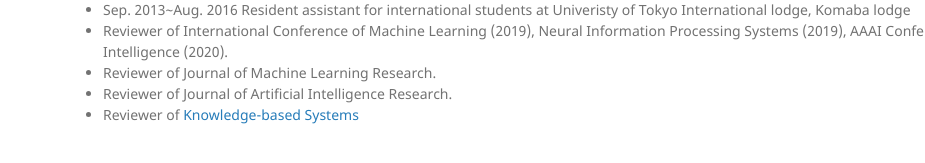
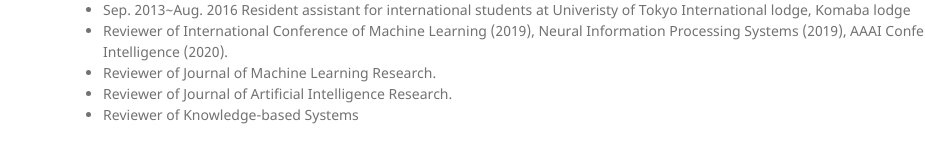
Before and after one commit to jinnaiyuu/jinnaiyuu.github.io, a Jekyll site: the page built from index.md, in a window 1280 px wide and 900 px high, scrolled down 3246 px. Shown: the part 705-868 px from the top of the window, without its empty margins (355-1280 px from the left). Built offline with Jekyll 4.4.1, drawn with Linux system fonts in a browser that asks for light colours; our own code applies the rules of GitHub Pages for plain Markdown files; some of the changed lines change nothing that is shown.

Commit message:
removed link to kbs

```diff
--- a/index.md
+++ b/index.md
@@ -83,4 +83,4 @@
 - Reviewer of International Conference of Machine Learning (2019), Neural Information Processing Systems (2019), AAAI Conference on Artificial Intelligence (2020).
 - Reviewer of Journal of Machine Learning Research.
 - Reviewer of Journal of Artificial Intelligence Research.
-- Reviewer of [Knowledge-based Systems](https://www.journals.elsevier.com/knowledge-based-systems)
+- Reviewer of Knowledge-based Systems
```
